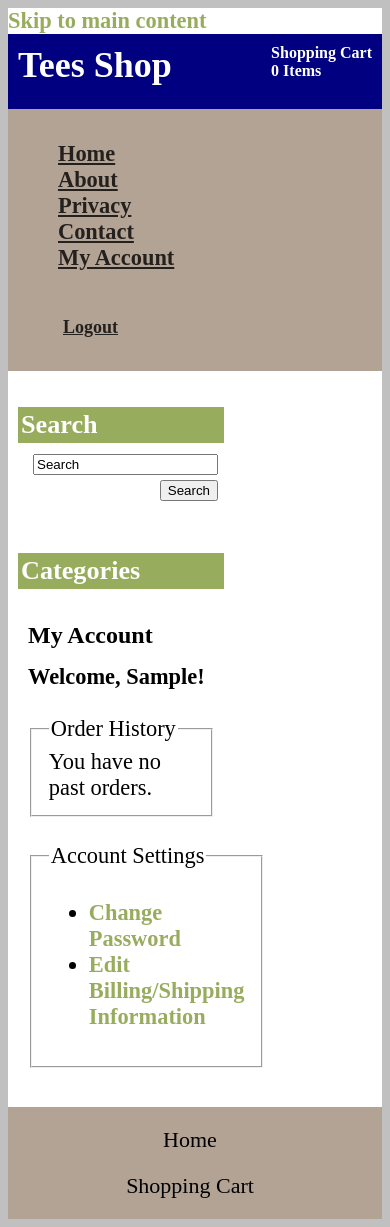
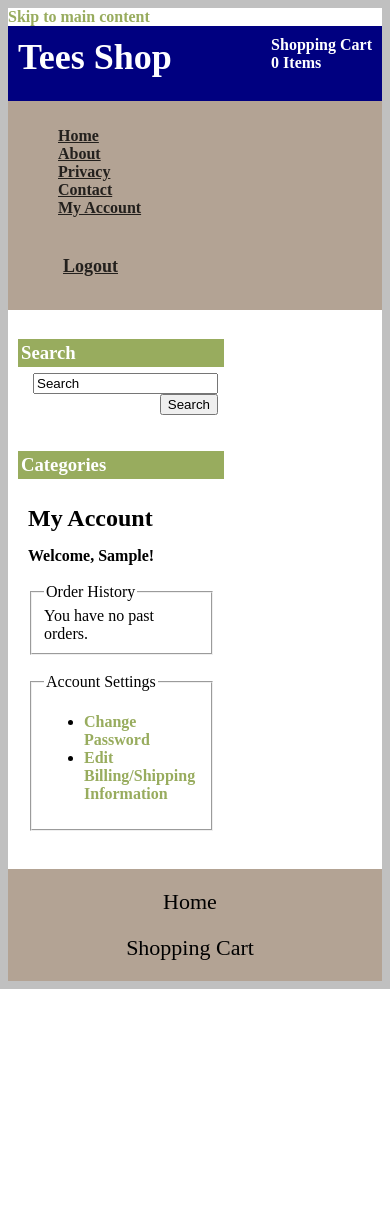
Before and after one commit to hansfree-git/onlineteeshop, a Django app: page /accounts/my_account/ in a window 390 px wide. After the commit the page ends 989 px from the top, so only its background shows below. Run offline with Django 3.2, Linux system fonts and the light colour scheme; the visitor is signed in with stand-in values (Sample User, id 1); data that the repository does not hold is empty; some libraries are stand-ins or nearby versions.

Commit message:
update css settings

```diff
--- a/static/css/main.css
+++ b/static/css/main.css
@@ -300,7 +300,7 @@ table#receipt{
 @media screen and (min-width:320px) and (max-width:800px)  {
   body{
 
-    font-size: 140%;
+    font-size: 100%;
 
   }
   h3{
```
